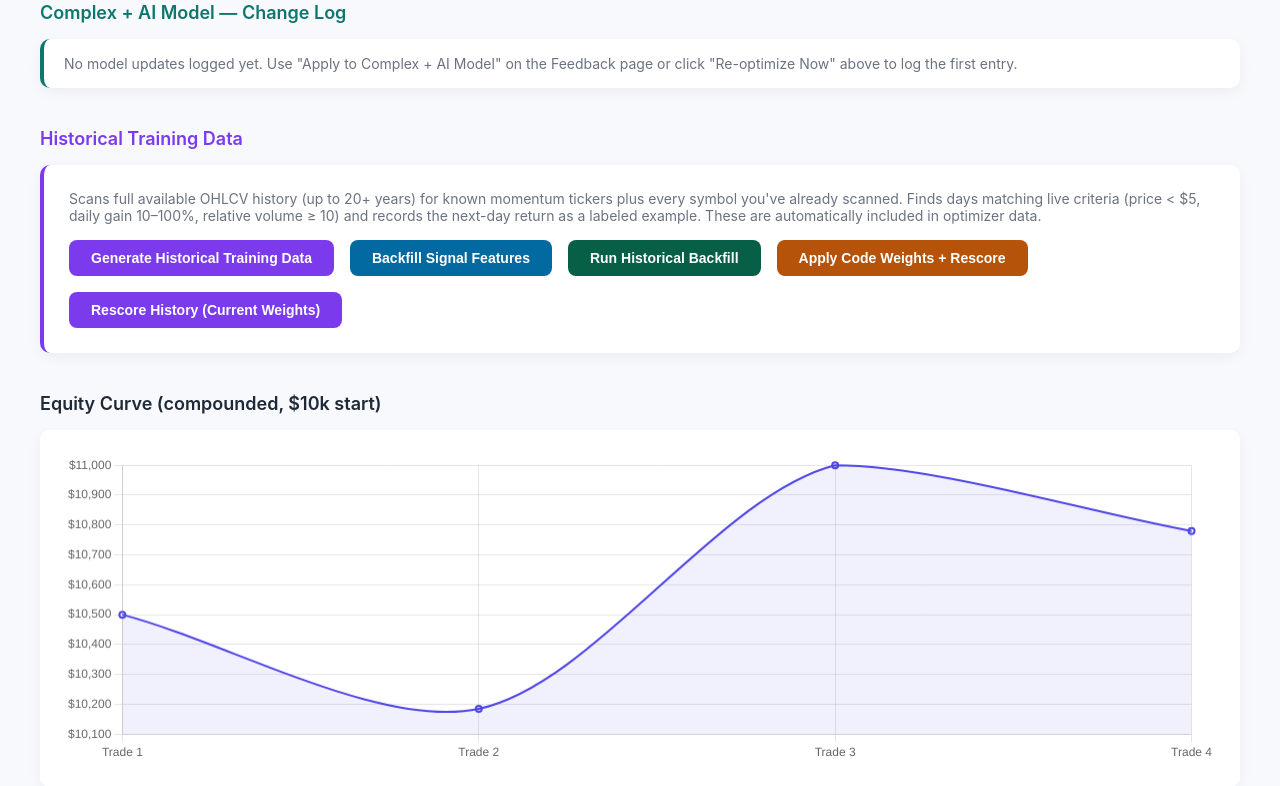
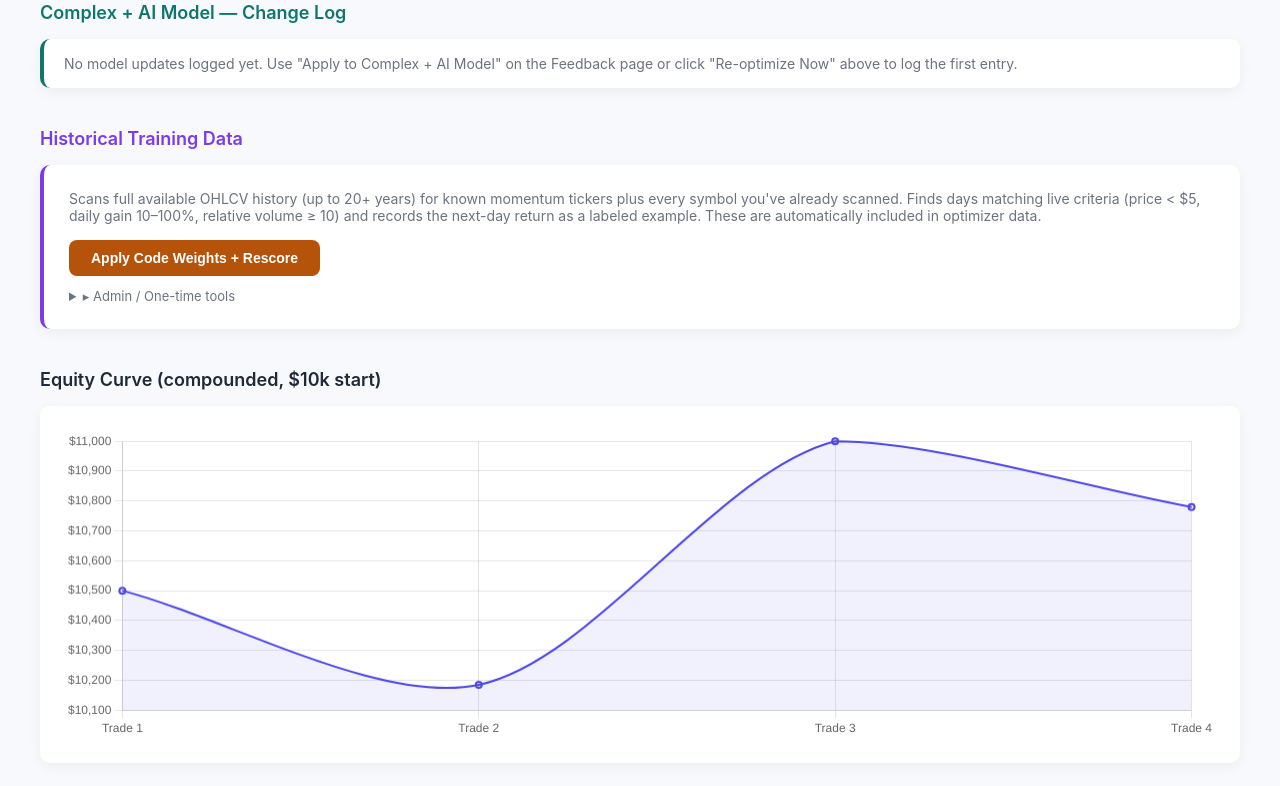
Before and after one commit to mboerner32/ai_trading_mvp, a FastAPI app: page /analytics in a window 1280 px wide. Shown: the part 3287-4073 px from the top of the page. Run offline with FastAPI, Linux system fonts and the light colour scheme; the visitor is signed in with stand-in values (Sample User, id 1); data comes from the database, SQL or seed files in the repository; data that the repository does not hold is empty.

Commit message:
ui: consolidate analytics page action buttons
- Remove duplicate "Run Historical Backfill" button
- Remove redundant "Rescore History (Current Weights)" button
- Move "Generate Historical Training Data" and "Backfill Signal Features" into collapsed "Admin / One-time tools" section
- Keep "Apply Code Weights + Rescore" as the primary visible action

Co-Authored-By: Claude Sonnet 4.6 <noreply@anthropic.com>

```diff
--- a/templates/analytics.html
+++ b/templates/analytics.html
@@ -1502,82 +1502,59 @@
         </div>
         {% endif %}
 
+        <!-- Primary action -->
         <div style="display:flex; align-items:center; gap:16px; flex-wrap:wrap;">
-            <form method="post" action="/backfill-history">
-                <button type="submit"
-                        style="background:#7c3aed; color:white; border:none;
-                               padding:10px 22px; border-radius:8px; cursor:pointer;
-                               font-size:14px; font-weight:600;">
-                    {% if backfill_status.status == 'running' %}
-                        Running… ({{ backfill_status.processed }}/{{ backfill_status.total }})
-                    {% else %}
-                        Generate Historical Training Data
-                    {% endif %}
-                </button>
-            </form>
-
-            <form method="post" action="/backfill-signals">
-                <button type="submit"
-                        {% if signals_backfill_running %}disabled{% endif %}
-                        style="background:{% if signals_backfill_running %}#9ca3af{% else %}#0369a1{% endif %};
-                               color:white; border:none; padding:10px 22px; border-radius:8px;
-                               cursor:{% if signals_backfill_running %}default{% else %}pointer{% endif %};
-                               font-size:14px; font-weight:600;">
-                    {% if signals_backfill_running %}
-                        Backfilling Signals…
-                    {% else %}
-                        Backfill Signal Features
-                    {% endif %}
-                </button>
-            </form>
-
-            <form method="post" action="/backfill-history"
-                  onsubmit="return confirm('Run historical backfill? This downloads years of OHLCV data for all screener symbols and takes several hours.')">
-                <button type="submit"
-                        {% if backfill_status and backfill_status.running %}disabled{% endif %}
-                        style="background:{% if backfill_status and backfill_status.running %}#9ca3af{% else %}#065f46{% endif %};
-                               color:white; border:none; padding:10px 22px; border-radius:8px;
-                               cursor:{% if backfill_status and backfill_status.running %}default{% else %}pointer{% endif %};
-                               font-size:14px; font-weight:600;">
-                    {% if backfill_status and backfill_status.running %}
-                        Historical Backfill Running…
-                    {% else %}
-                        Run Historical Backfill
-                    {% endif %}
-                </button>
-            </form>
-
             <form method="post" action="/apply-default-weights"
-                  onsubmit="return confirm('Save DEFAULT_SQUEEZE_WEIGHTS from code to live scorer and rescore all history? Use after code-level weight changes.')">
+                  onsubmit="return confirm('Save DEFAULT_SQUEEZE_WEIGHTS from code to live scorer and rescore all history?')">
                 <button type="submit"
                         style="background:#b45309; color:white; border:none; padding:10px 22px;
                                border-radius:8px; cursor:pointer; font-size:14px; font-weight:600;">
                     Apply Code Weights + Rescore
                 </button>
             </form>
-
-            <form method="post" action="/rescore-history"
-                  onsubmit="return confirm('Rescore all historical rows with current weights? This keeps per-signal stats version-consistent.')">
+        </div>
+
+        <!-- Admin tools (collapsed by default) -->
+        <details style="margin-top:12px;">
+            <summary style="cursor:pointer; font-size:13px; color:#6b7280; user-select:none;">
+                ▸ Admin / One-time tools
+            </summary>
+            <div style="display:flex; align-items:center; gap:12px; flex-wrap:wrap; margin-top:10px;">
+                <form method="post" action="/backfill-history"
+                      onsubmit="return confirm('Generate historical training data? Downloads years of OHLCV for all screener symbols — takes several hours.')">
                     <button type="submit"
-                        style="background:#7c3aed; color:white; border:none; padding:10px 22px;
-                               border-radius:8px; cursor:pointer; font-size:14px; font-weight:600;">
-                    Rescore History (Current Weights)
+                            style="background:#7c3aed; color:white; border:none;
+                                   padding:8px 16px; border-radius:6px; cursor:pointer;
+                                   font-size:13px; font-weight:600;">
+                        {% if backfill_status.status == 'running' %}
+                            Running… ({{ backfill_status.processed }}/{{ backfill_status.total }})
+                        {% else %}
+                            Generate Historical Training Data
+                        {% endif %}
                     </button>
                 </form>
 
-            <div id="backfillStatus" style="font-size:13px; color:#6b7280;">
+                <form method="post" action="/backfill-signals">
+                    <button type="submit"
+                            {% if signals_backfill_running %}disabled{% endif %}
+                            style="background:{% if signals_backfill_running %}#9ca3af{% else %}#0369a1{% endif %};
+                                   color:white; border:none; padding:8px 16px; border-radius:6px;
+                                   cursor:{% if signals_backfill_running %}default{% else %}pointer{% endif %};
+                                   font-size:13px; font-weight:600;">
+                        {% if signals_backfill_running %}Backfilling Signals…{% else %}Backfill Signal Features{% endif %}
+                    </button>
+                </form>
+
+                <div style="font-size:12px; color:#9ca3af;">
                     {% if backfill_status.status == 'running' %}
-                    Processing {{ backfill_status.processed }}/{{ backfill_status.total }} tickers
-                    &nbsp;·&nbsp; {{ backfill_status.saved }} examples found so far…
+                        Processing {{ backfill_status.processed }}/{{ backfill_status.total }} tickers · {{ backfill_status.saved }} saved…
                     {% elif backfill_status.status == 'complete' %}
-                    Last run: {{ backfill_status.saved }} examples saved from
-                    {{ backfill_status.total }} tickers.
-                {% endif %}
-                {% if signals_backfill_running %}
-                    &nbsp;·&nbsp; <span style="color:#0369a1;">Re-scoring historical rows for signals_json…</span>
-                {% endif %}
-            </div>
-        </div>
+                        Last run: {{ backfill_status.saved }} examples from {{ backfill_status.total }} tickers.
+                    {% endif %}
+                    {% if signals_backfill_running %}<span style="color:#0369a1;">Signals backfill running…</span>{% endif %}
+                </div>
+            </div>
+        </details>
     </div>
 
     <!-- EQUITY CURVE -->
```
Lines whose indentation alone changed are shown as unchanged.
